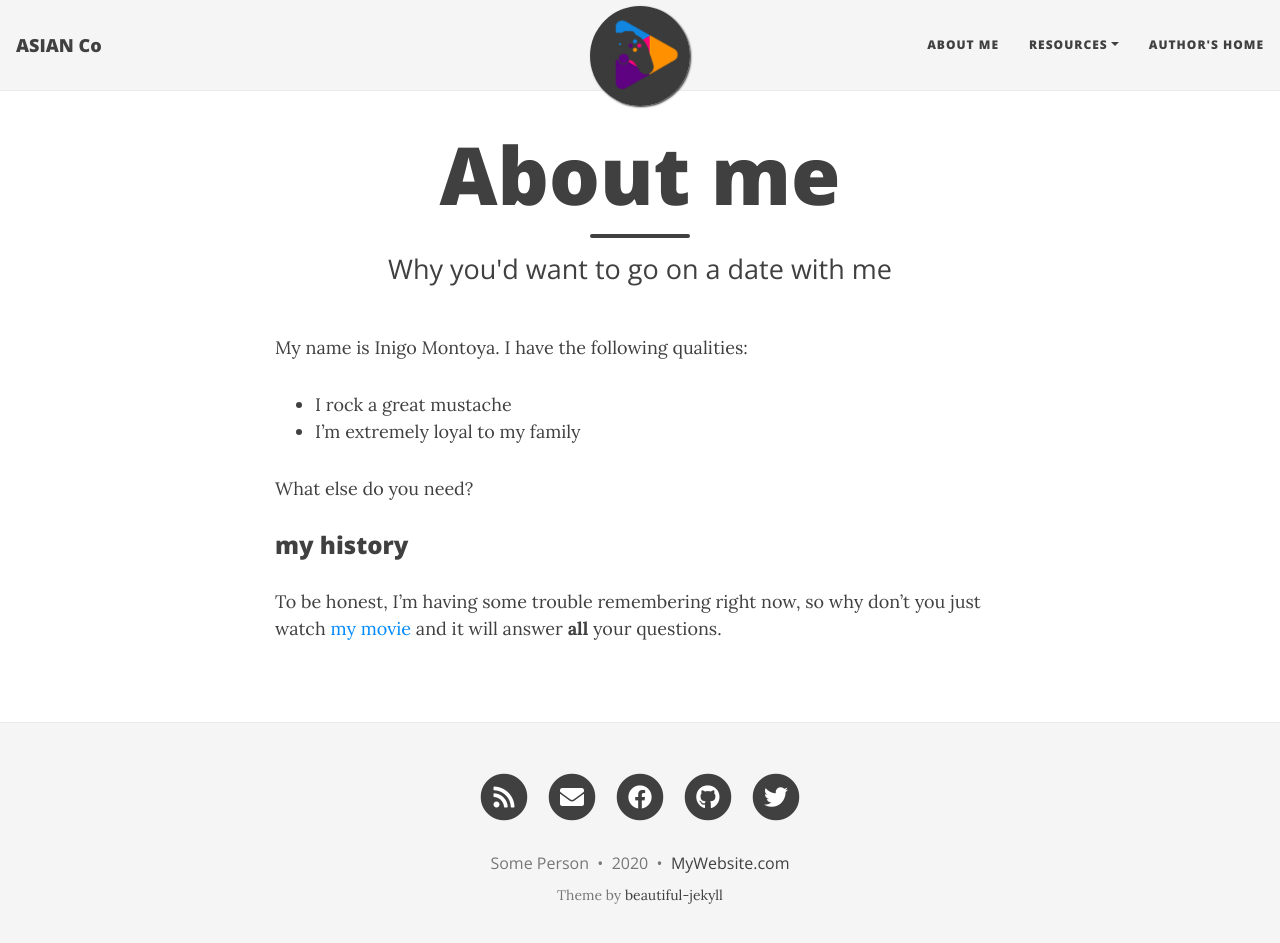
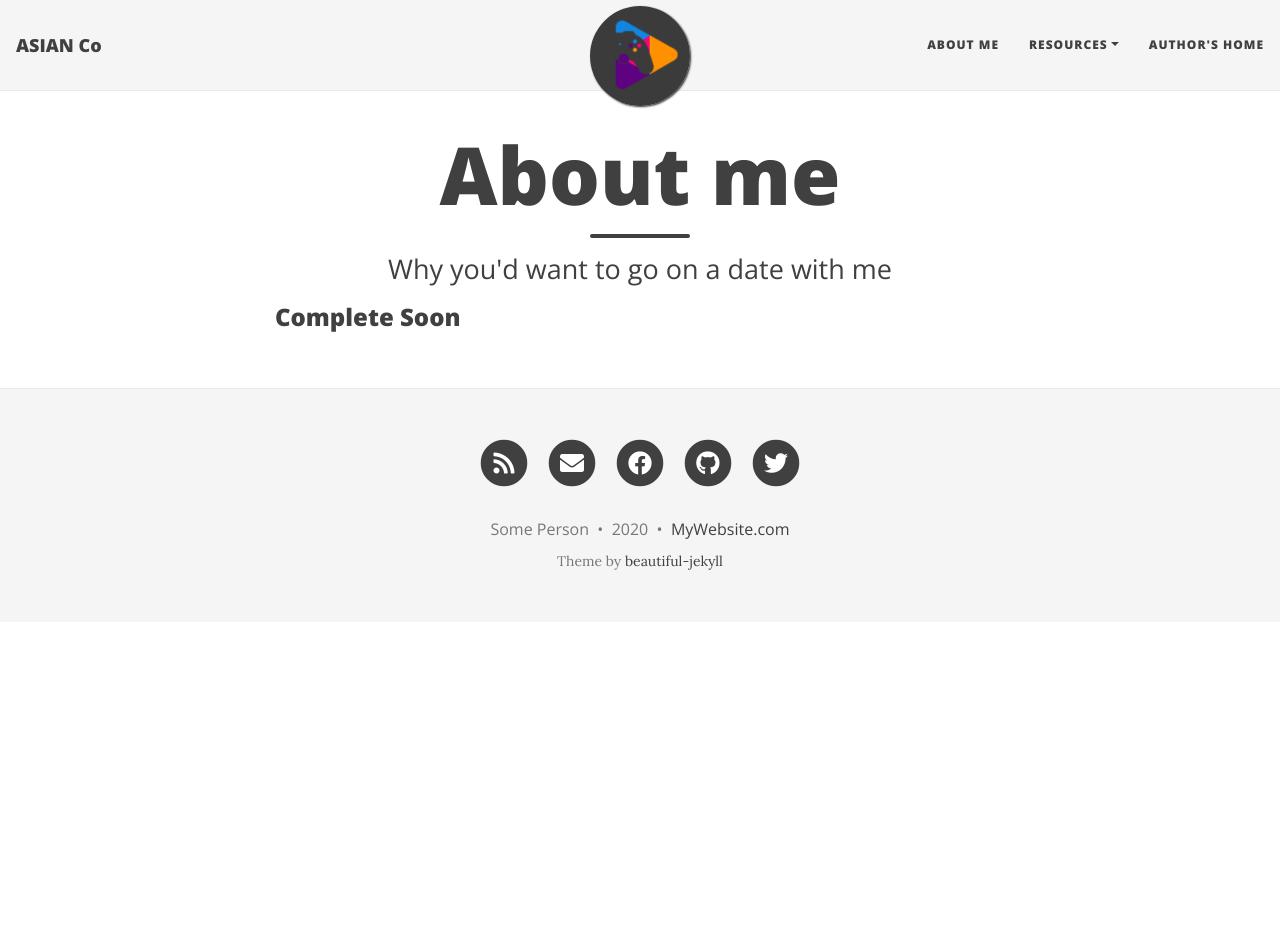
Before and after one commit to asianCo/asianCo.github.io, a Jekyll site: the page built from aboutme.md, in a window 1280 px wide and 956 px high. Shown: the top 943 px of the window. Built offline with Jekyll 4.4.1, drawn with Linux system fonts in a browser that asks for light colours; nearby versions of some CDN libraries.

Commit message:
Update aboutme.md

```diff
--- a/aboutme.md
+++ b/aboutme.md
@@ -3,14 +3,4 @@
 title: About me
 subtitle: Why you'd want to go on a date with me
 ---
-
-My name is Inigo Montoya. I have the following qualities:
-
-- I rock a great mustache
-- I'm extremely loyal to my family
-
-What else do you need?
-
-### my history
-
-To be honest, I'm having some trouble remembering right now, so why don't you just watch [my movie](https://en.wikipedia.org/wiki/The_Princess_Bride_%28film%29) and it will answer **all** your questions.
+### Complete Soon
```
